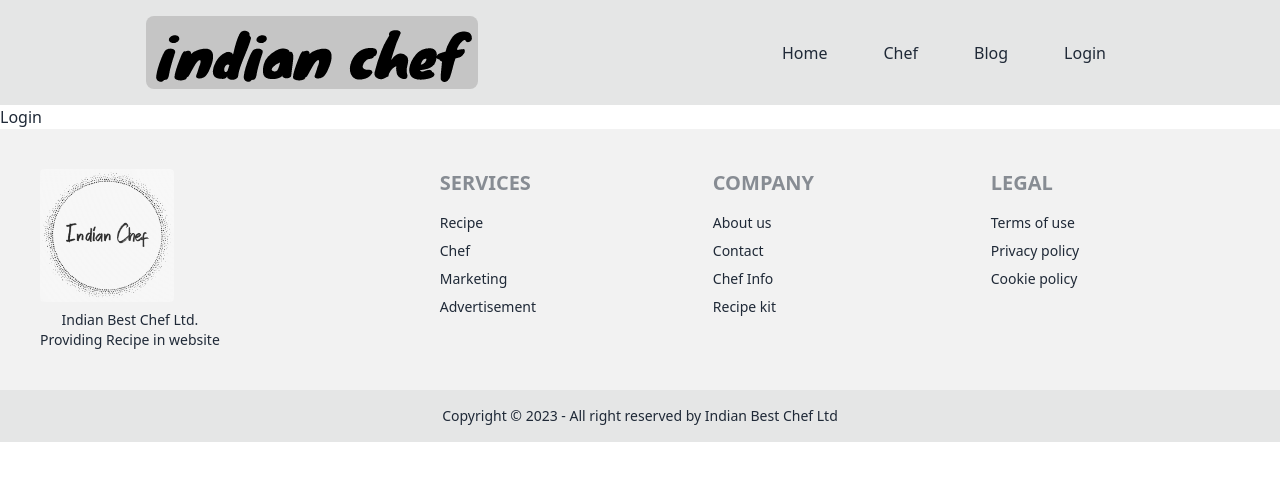
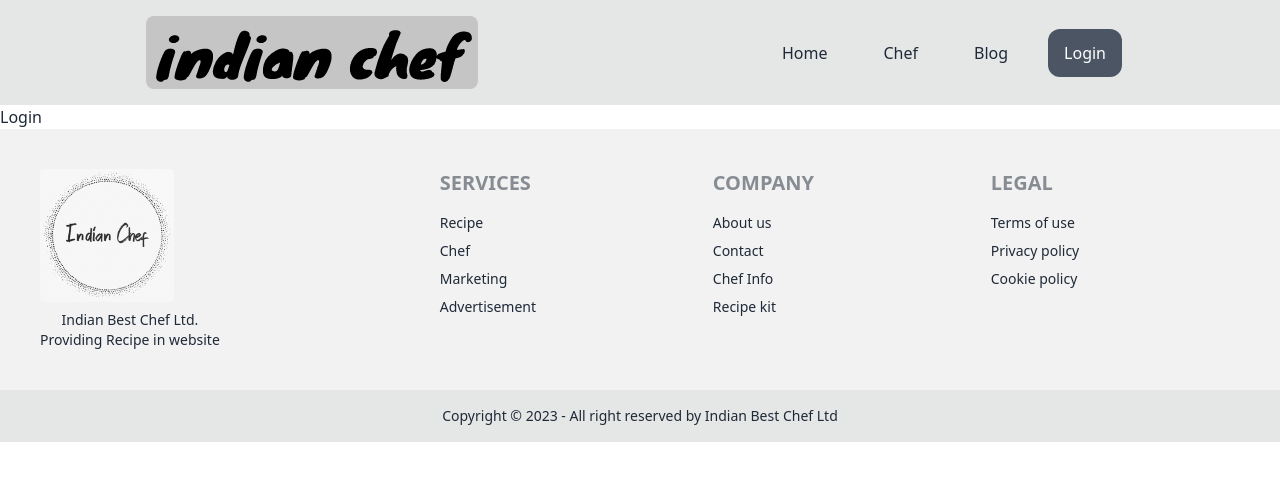
Before and after one commit to Pronoy568/IndianChef, a React (Vite) app: page /login in a window 1280 px wide. Shown: the top 480 px of the page. Built offline with nearby package versions, Linux system fonts and the light colour scheme.

Commit message:
Add active route to indicate the route

```diff
--- /dev/null
+++ b/src/Pages/Shared/Navbar/ActiveNav.jsx
@@ -0,0 +1,17 @@
+import React from "react";
+import { NavLink } from "react-router-dom";
+
+const ActiveNav = ({ children, to }) => {
+  return (
+    <NavLink
+      to={to}
+      className={({ isActive }) =>
+        isActive ? "bg-gray-600 rounded-xl text-white" : ""
+      }
+    >
+      {children}
+    </NavLink>
+  );
+};
+
+export default ActiveNav;
--- a/src/Pages/Shared/Navbar/Navbar.jsx
+++ b/src/Pages/Shared/Navbar/Navbar.jsx
@@ -1,5 +1,6 @@
 import React from "react";
 import logo from "../../../assets/logo.png";
+import ActiveNav from "./ActiveNav";
 
 const Navbar = () => {
   return (
@@ -8,16 +9,16 @@ const Navbar = () => {
         <img className="rounded-lg" src={logo} alt={logo} />
         <ul className="menu menu-horizontal bg-base-300">
           <li className="mx-3">
-            <a>Home</a>
+            <ActiveNav to="/">Home</ActiveNav>
           </li>
           <li className="mx-3">
-            <a>Chef</a>
+            <ActiveNav to="/chef">Chef</ActiveNav>
           </li>
           <li className="mx-3">
-            <a>Blog</a>
+            <ActiveNav to="/blog">Blog</ActiveNav>
           </li>
           <li className="mx-3">
-            <a>Login</a>
+            <ActiveNav to="/login">Login</ActiveNav>
           </li>
         </ul>
       </div>
```
